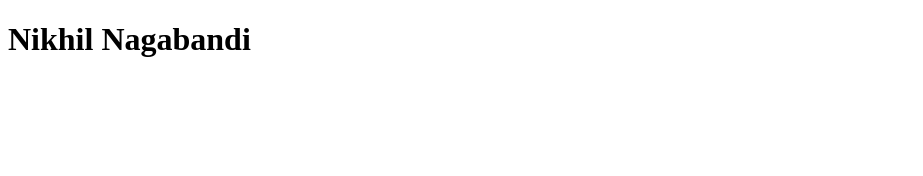
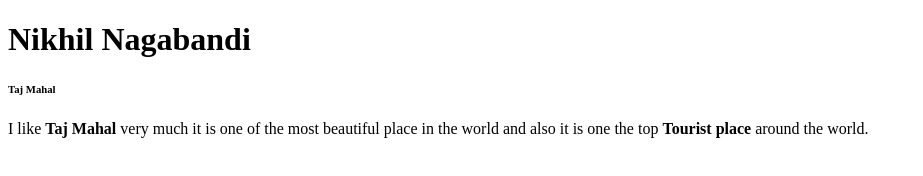
Before and after one commit to 44-563-WebApps-F21/webapps-f21-assignment-3-nagabandinikhil, a plain HTML site: page index.html in a window 1280 px wide. Shown: the whole page, without its empty margins (0-923 px from the left). Drawn offline with Linux system fonts and the light colour scheme.

Commit message:
Added a Favorite Location with short description in index.html

```diff
--- a/index.html
+++ b/index.html
@@ -5,5 +5,9 @@
 </head>
 <body>
 	<h1>Nikhil Nagabandi</h1>
+	<h6>Taj Mahal</h6>
+	<p>
+		I like <strong>Taj Mahal</strong> very much it is one of the most beautiful place in the world and also it is one the top <strong>Tourist place</strong> around the world.
+	</p>
 	</body>
 </html>
```
